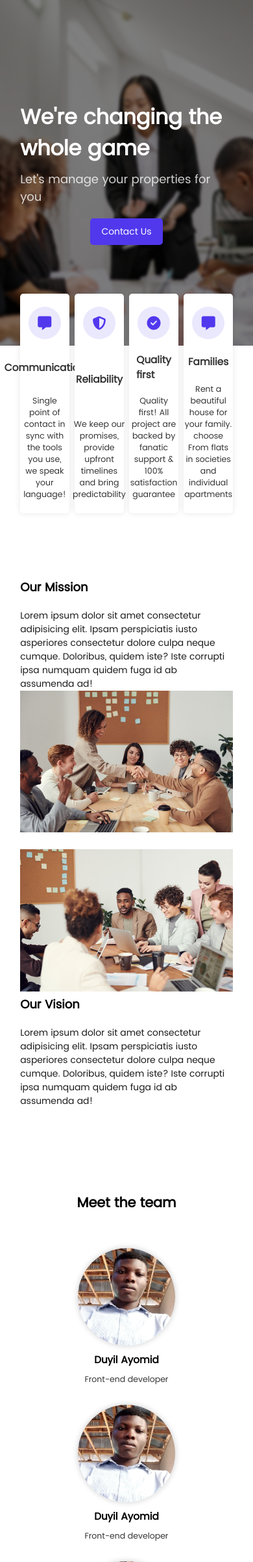
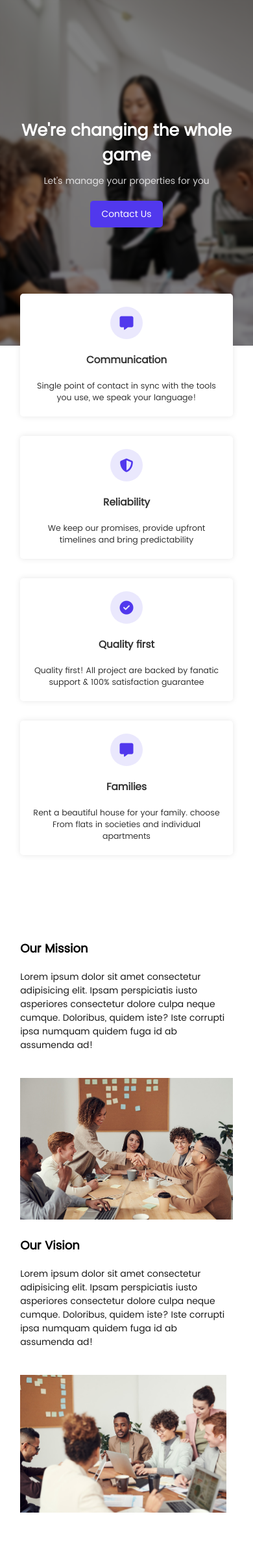
Before and after one commit to dasimems/real_estate, a PHP site: page /pages/about.php in a window 390 px wide. Shown: the part 70-2474 px from the top of the page at 65% size. Run offline with PHP 8.4, Linux system fonts and the light colour scheme; style sheets or scripts are compiled from the project's sources.

Commit message:
done with the about page responsiveness

```diff
--- a/assets/styles/about.css
+++ b/assets/styles/about.css
@@ -15,6 +15,7 @@
           backdrop-filter: blur(2px);
   padding: 30px 8%;
   color: white;
+  text-align: center;
 }
 .banner .banner-content .banner-header {
   font-size: 2.3rem;
@@ -86,6 +87,7 @@
 }
 .about .about-content .about-description {
   order: 1;
+  margin-right: 10px;
 }
 .about .about-content .about-description .header {
   font-size: 1.3rem;
@@ -99,9 +101,11 @@
 }
 .about .image-first .about-image {
   order: 1;
+  margin-right: 10px;
 }
 .about .image-first .about-description {
   order: 2;
+  margin-right: 0px;
 }
 .about .about-content:not(:first-child) {
   margin-top: 20px;
@@ -185,13 +189,69 @@
   width: auto;
 }
 
+@media only screen and (max-width: 1200px) {
+  .about .about-content .about-image,
+.about .about-content .about-description {
+    max-width: 400px;
+  }
+}
+@media only screen and (max-width: 989px) {
+  .about .about-content .about-image,
+.about .about-content .about-description {
+    max-width: 350px;
+  }
+}
+@media only screen and (max-width: 960px) {
+  .attributes .attribute-contents .attribute-card {
+    width: 45%;
+    margin-bottom: 30px;
+  }
+}
+@media only screen and (max-width: 845px) {
+  .about .about-content .about-image,
+.about .about-content .about-description {
+    max-width: unset;
+  }
+  .about .about-content .about-image {
+    order: 2;
+    margin-top: 40px;
+  }
+  .about .about-content .about-description {
+    order: 1;
+  }
+}
 @media only screen and (max-width: 734px) {
   .extra-content .content-image {
     opacity: 0.5;
   }
 }
+@media only screen and (max-width: 550px) {
+  .attributes .attribute-contents {
+    justify-content: center;
+  }
+  .attributes .attribute-contents .attribute-card {
+    width: 90%;
+  }
+}
 @media only screen and (max-width: 503px) {
+  .banner .banner-content .banner-header {
+    font-size: 1.8rem;
+  }
+  .banner .banner-content .banner-subtitle {
+    font-size: 1rem;
+  }
   .extra-content .content-details .header {
     font-size: 1.3rem;
   }
+}
+@media only screen and (max-width: 400px) {
+  .attributes .attribute-contents {
+    justify-content: center;
+  }
+  .attributes .attribute-contents .attribute-card {
+    width: 100%;
+  }
+  .properties .properties-container .properties-card {
+    width: 100%;
+  }
 }/*# sourceMappingURL=about.css.map */
--- a/assets/styles/about.scss
+++ b/assets/styles/about.scss
@@ -34,6 +34,7 @@ $padding-ten: 100px 8%;
         backdrop-filter: blur(2px);
         padding: $padding-three;
         color: $default-color;
+        text-align: center;
 
         .banner-header{
             font-size: 2.3rem;
@@ -129,6 +130,7 @@ $padding-ten: 100px 8%;
 
         .about-description{
             order: 1;
+            margin-right: 10px;
 
             .header{
                 font-size: 1.3rem;
@@ -150,10 +152,12 @@ $padding-ten: 100px 8%;
 
         .about-image{
             order: 1;
+            margin-right: 10px;
         }
 
         .about-description{
             order: 2;
+            margin-right: 0px;
         }
     }
 
@@ -266,6 +270,70 @@ $padding-ten: 100px 8%;
 
 }
 
+@media only screen and (max-width: 1200px){
+    .about{
+
+        .about-content{
+
+            .about-image,
+            .about-description{
+                max-width: 400px;
+            }
+        }
+    }
+}
+
+@media only screen and (max-width: 989px){
+    .about{
+
+        .about-content{
+
+            .about-image,
+            .about-description{
+                max-width: 350px;
+            }
+        }
+    }
+}
+
+@media only screen and (max-width: 960px){
+
+    .attributes{
+
+        .attribute-contents{
+
+
+            .attribute-card{
+                width: 45%;
+                margin-bottom: 30px;
+            }
+        }
+
+    }
+}
+
+@media only screen and (max-width: 845px){
+    .about{
+
+        .about-content{
+
+            .about-image,
+            .about-description{
+                max-width: unset;
+            }
+
+            .about-image{
+                order: 2;
+                margin-top: 40px;
+            }
+
+            .about-description{
+                order: 1;
+            }
+        }
+    }
+}
+
 @media only screen and (max-width: 734px){
 
     .extra-content{
@@ -278,9 +346,38 @@ $padding-ten: 100px 8%;
     }
 }
 
+
+@media only screen and (max-width: 550px){
+
+
+    .attributes{
+
+
+        .attribute-contents{
+            justify-content: center;
+
+            .attribute-card{
+                width: 90%;
+            }
+        }
+    }
+}
+
 @media only screen and (max-width: 503px)
 {
 
+    .banner{
+        .banner-content{
+
+            .banner-header{
+                font-size: 1.8rem;
+            }
+
+            .banner-subtitle{
+                font-size: 1rem;
+            }
+        }
+    }
     .extra-content{
 
         .content-details{
@@ -288,7 +385,37 @@ $padding-ten: 100px 8%;
             .header{
                 font-size: 1.3rem;
             }
+
+
         }
     }
 
 }
+
+@media only screen and (max-width: 400px){
+
+
+
+    .attributes{
+
+        .attribute-contents{
+            justify-content: center;
+
+            .attribute-card{
+                width: 100%;
+            }
+        }
+    }
+
+    .properties{
+
+        .properties-container{
+
+            .properties-card{
+                width: 100%;
+
+            }
+        }
+
+    }
+}
```
Also changed, not shown: 1 other file.
